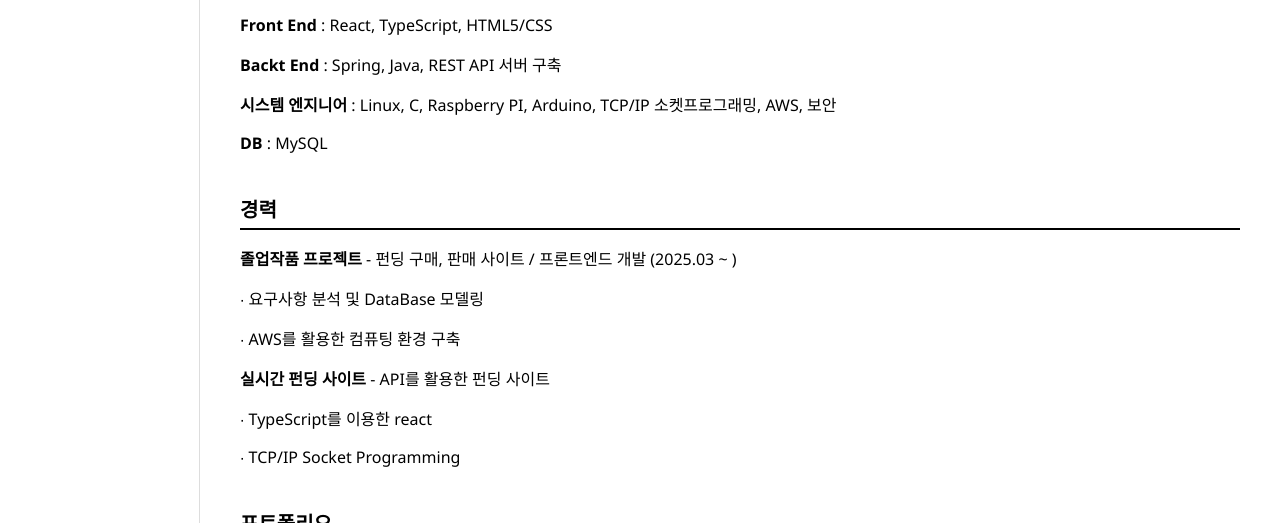
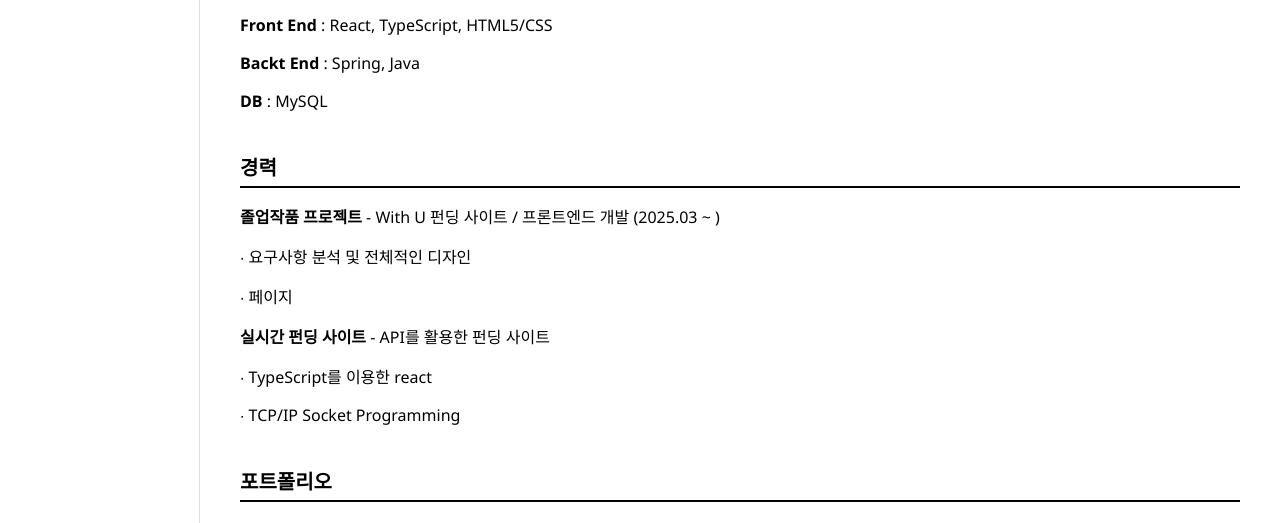
Before and after one commit to chan1216/resume, a plain HTML site: page index.html in a window 1280 px wide. Shown: the part 277-800 px from the top of the page. Drawn offline with Linux system fonts and the light colour scheme.

Commit message:
Update index.html

```diff
--- a/index.html
+++ b/index.html
@@ -189,16 +189,15 @@
     <div class="section" id="skills">
       <h2>기술 스택</h2>
       <p><strong>Front End</strong> : React, TypeScript, HTML5/CSS</p>
-      <p><strong>Backt End</strong> : Spring, Java, REST API 서버 구축</p>
-      <p><strong>시스템 엔지니어</strong> : Linux, C, Raspberry PI, Arduino, TCP/IP 소켓프로그래밍, AWS, 보안</p>
+      <p><strong>Backt End</strong> : Spring, Java</p>
       <p><strong>DB</strong> : MySQL</p>
     </div>
 
     <div class="section" id="career">
       <h2>경력</h2>
-      <p><strong>졸업작품 프로젝트</strong> - 펀딩 구매, 판매 사이트 / 프론트엔드 개발 (2025.03 ~ )</p>
-      <p>∙ 요구사항 분석 및 DataBase 모델링</p>
-      <p>∙ AWS를 활용한 컴퓨팅 환경 구축</p>
+      <p><strong>졸업작품 프로젝트</strong> - With U 펀딩 사이트 / 프론트엔드 개발 (2025.03 ~ )</p>
+      <p>∙ 요구사항 분석 및 전체적인 디자인</p>
+      <p>∙ 페이지 </p>
       <p><strong>실시간 펀딩 사이트</strong> - API를 활용한 펀딩 사이트</p>
       <p>∙ TypeScript를 이용한 react</p>
       <p>∙ TCP/IP Socket Programming</p>
@@ -208,11 +207,7 @@
         <h2>포트폴리오</h2>
         <p><strong>졸업 작품 URL</strong> </p>
         <div class="url-box">
-            https://github.com/syjung64
-        </div>
-        <p><strong>KBO 야구 정보 사이트URL</strong> </p>
-        <div class="url-box">
-            https://github.com/syjung64
+            https://github.com/DMU-NextLevel
         </div>
     </div>
 
```
